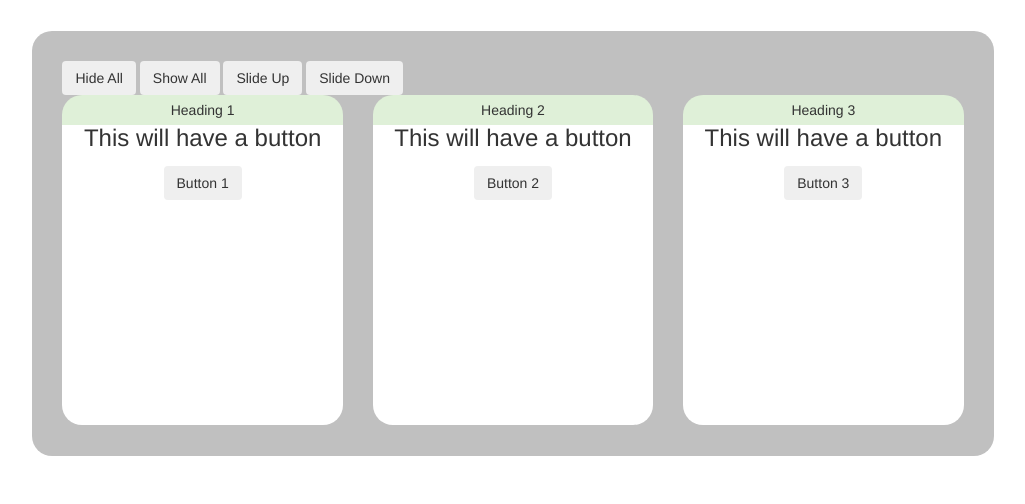
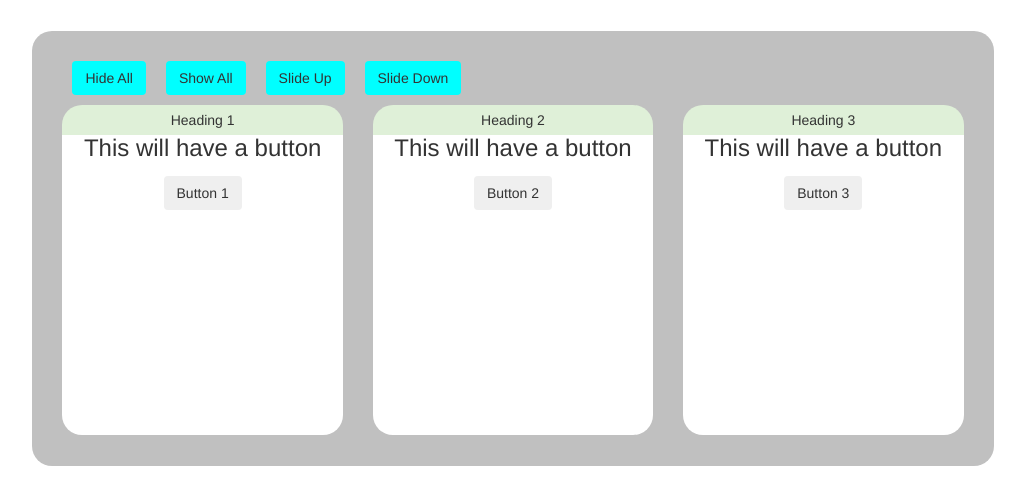
Before and after one commit to natetan/jquery-notes, a plain HTML site: page index.html in a window 1280 px wide. Shown: the whole page, without its empty margins (127-1152 px from the left). Drawn offline with nearby package versions, Linux system fonts and the light colour scheme.

Commit message:
added more styles

```diff
--- a/styles/styles.css
+++ b/styles/styles.css
@@ -17,7 +17,6 @@
 
 .header-content {
 	background-color: white;
-	text-align: center;
 	border-radius: 0 0 20px 20px;
 	height: 300px;
 }
@@ -29,3 +28,18 @@
 .header-content-heading {
 	margin: 0 0 5% 0;
 }
+
+#button-panel {
+	margin: 0 0 10px 0;
+	overflow: hidden;
+}
+
+#button-panel, .header-content {
+	text-align: center;
+}
+
+.panel-buttons {
+	background-color: cyan;
+	float: left;
+	margin: 0 10px;
+}
```
